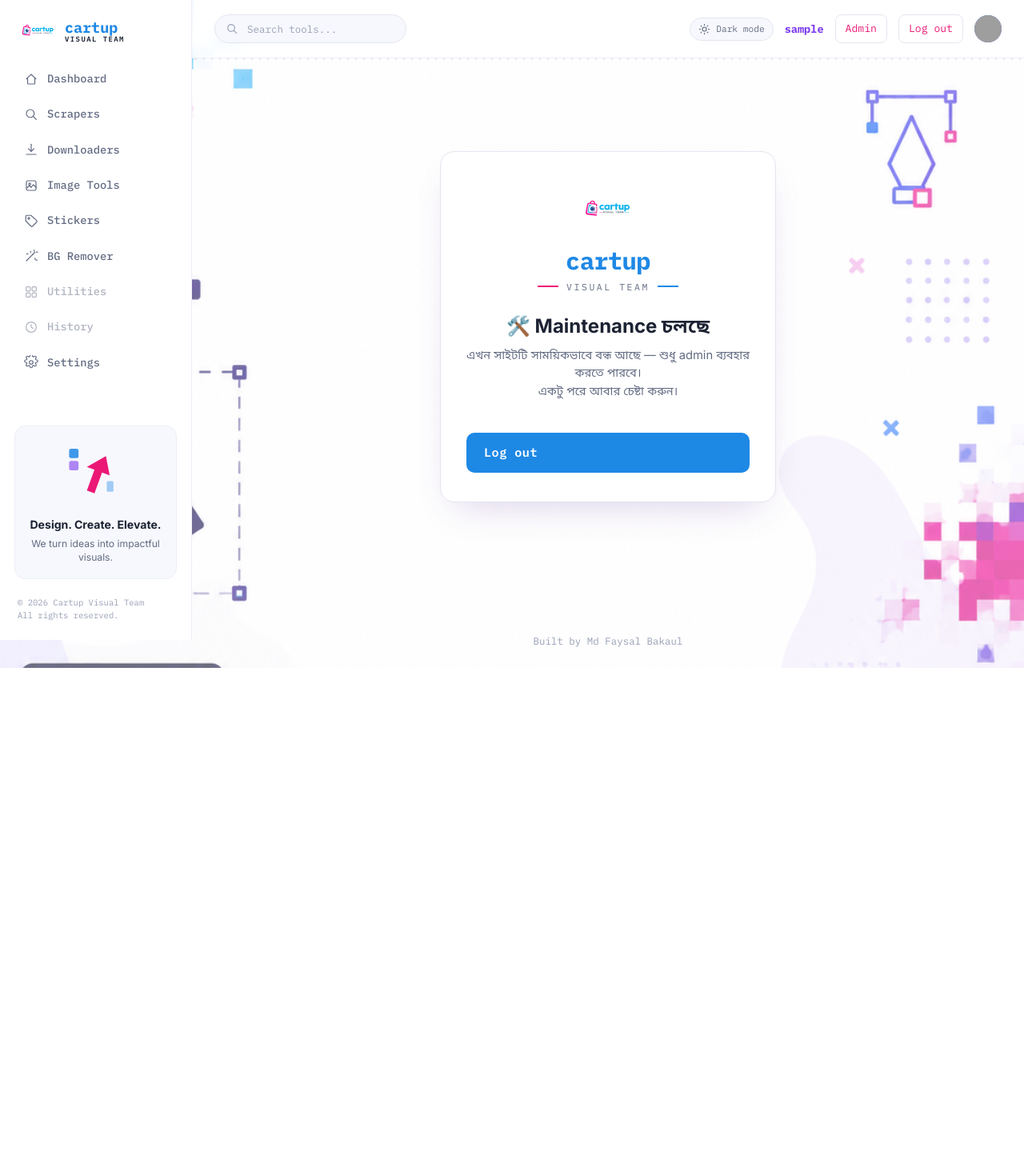
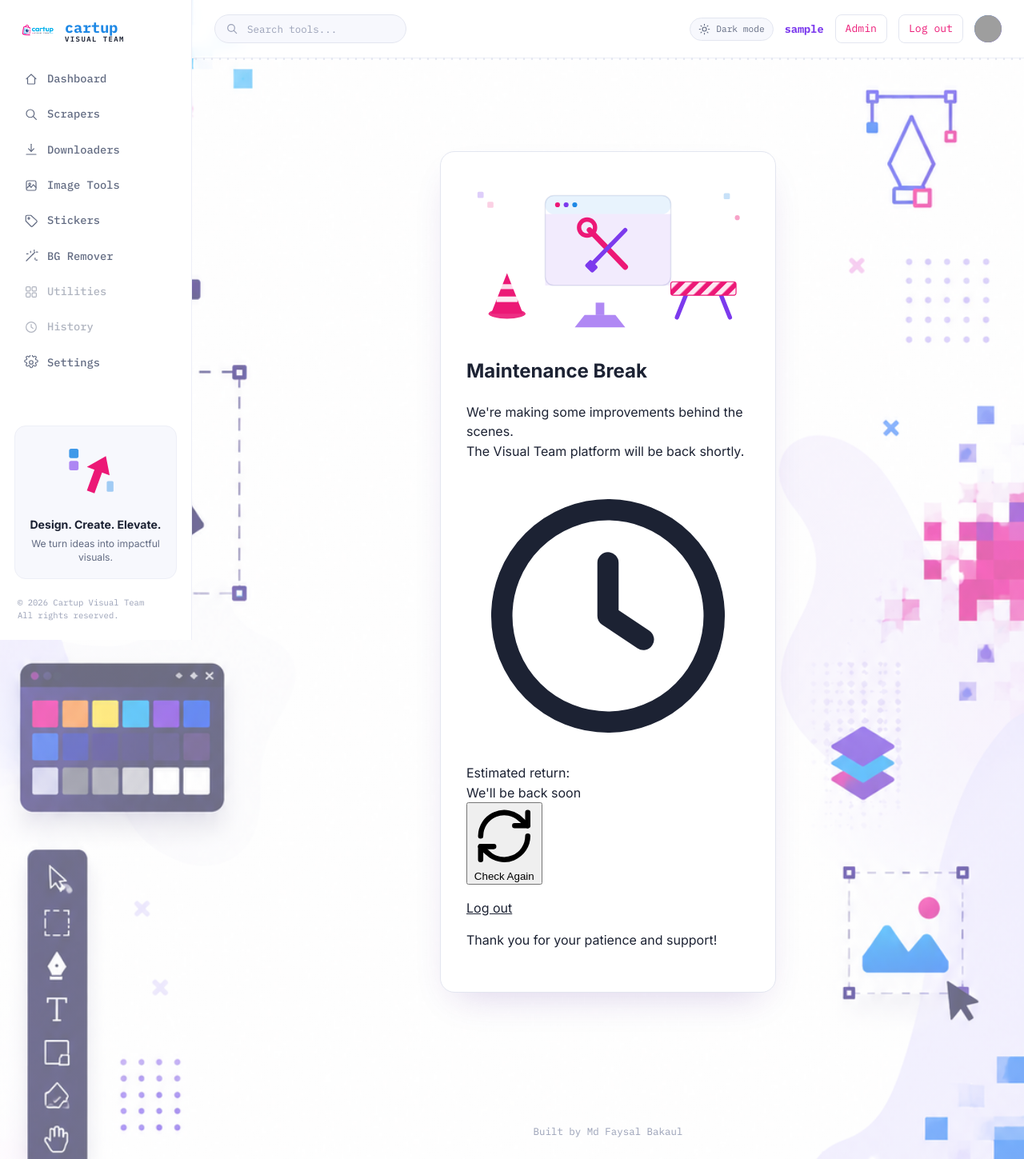
Before and after one commit to faysal580/my-webapp, a Flask app: template webapp/templates/maintenance.html in a window 1280 px wide. Shown: the whole page at 80% size. Before the commit the page ends 835 px from the top, so only its background shows below. Run offline with Flask 3, Linux system fonts and the light colour scheme; the template is opened without the code that fills it, so the values that code supplies are empty; the visitor is signed in with stand-in values (Sample User, id 1); grey boxes are pictures that could not be loaded.

Commit message:
Add files via upload

```diff
--- /dev/null
+++ b/webapp/templates/_maintenance_screen.html
@@ -0,0 +1,97 @@
+{# Expects: message (string), show_admin_login (bool), next_url (string, only used
+   when show_admin_login is true), show_logout (bool) #}
+<div class="maintenance-screen">
+  <svg class="maintenance-illustration" viewBox="0 0 460 250" fill="none" xmlns="http://www.w3.org/2000/svg" aria-hidden="true">
+    <defs>
+      <linearGradient id="mtGrad" x1="0" y1="0" x2="1" y2="1">
+        <stop offset="0%" stop-color="var(--accent-text)"/>
+        <stop offset="55%" stop-color="var(--accent-2)"/>
+        <stop offset="100%" stop-color="var(--accent)"/>
+      </linearGradient>
+      <pattern id="mtStripes" width="16" height="16" patternTransform="rotate(45)" patternUnits="userSpaceOnUse">
+        <rect width="16" height="16" fill="var(--accent-text)"/>
+        <rect width="8" height="16" fill="#ffffff" opacity="0.9"/>
+      </pattern>
+    </defs>
+
+    <!-- decorative corner squares -->
+    <rect x="18" y="18" width="10" height="10" rx="2" fill="var(--accent-2)" opacity="0.25"/>
+    <rect x="34" y="34" width="10" height="10" rx="2" fill="var(--accent-text)" opacity="0.2"/>
+    <rect x="418" y="20" width="10" height="10" rx="2" fill="var(--accent)" opacity="0.25"/>
+    <circle cx="440" cy="60" r="4" fill="var(--accent-text)" opacity="0.4"/>
+
+    <!-- traffic cone -->
+    <ellipse cx="66" cy="216" rx="30" ry="8" fill="var(--accent-text)" opacity="0.9"/>
+    <polygon points="66,150 40,216 92,216" fill="var(--accent-text)"/>
+    <rect x="49" y="188" width="34" height="9" fill="#ffffff" opacity="0.9"/>
+    <rect x="55" y="168" width="22" height="8" fill="#ffffff" opacity="0.85"/>
+
+    <!-- barrier -->
+    <line x1="358" y1="182" x2="342" y2="222" stroke="var(--accent-2)" stroke-width="7" stroke-linecap="round"/>
+    <line x1="412" y1="182" x2="428" y2="222" stroke="var(--accent-2)" stroke-width="7" stroke-linecap="round"/>
+    <rect x="332" y="164" width="106" height="22" rx="4" fill="url(#mtStripes)" stroke="var(--accent-text)" stroke-width="1.5"/>
+
+    <!-- monitor -->
+    <rect x="128" y="24" width="204" height="146" rx="14" fill="var(--panel)" stroke="var(--border)" stroke-width="2"/>
+    <rect x="128" y="24" width="204" height="30" rx="14" fill="var(--accent-soft)"/>
+    <circle cx="148" cy="39" r="4" fill="var(--accent-text)"/>
+    <circle cx="162" cy="39" r="4" fill="var(--accent-2)"/>
+    <circle cx="176" cy="39" r="4" fill="var(--accent)"/>
+    <rect x="128" y="54" width="204" height="116" rx="0" fill="var(--accent-2-soft)"/>
+    <rect x="210" y="198" width="14" height="20" fill="var(--accent-2)" opacity="0.6"/>
+    <polygon points="192,218 242,218 258,238 176,238" fill="var(--accent-2)" opacity="0.6"/>
+
+    <!-- wrench + screwdriver -->
+    <line x1="200" y1="80" x2="258" y2="140" stroke="var(--accent-text)" stroke-width="9" stroke-linecap="round"/>
+    <circle cx="196" cy="76" r="13" fill="none" stroke="var(--accent-text)" stroke-width="7"/>
+    <line x1="258" y1="80" x2="200" y2="140" stroke="var(--accent-2)" stroke-width="7" stroke-linecap="round"/>
+    <rect x="196" y="130" width="14" height="18" rx="3" fill="var(--accent-2)" transform="rotate(-45 203 139)"/>
+  </svg>
+
+  <h1 class="maintenance-heading">Maintenance <span class="maintenance-gradient-text">Break</span></h1>
+  <div class="maintenance-divider"><span></span><span></span><span></span></div>
+
+  <p class="maintenance-subtext">
+    We're making some improvements behind the scenes.<br>
+    The Visual Team platform will be back shortly.
+  </p>
+
+  <div class="maintenance-eta-box">
+    <span class="maintenance-eta-icon">
+      <svg viewBox="0 0 24 24" fill="none" stroke="currentColor" stroke-width="1.8" stroke-linecap="round" stroke-linejoin="round"><circle cx="12" cy="12" r="9"/><path d="M12 7.5V12l3 2"/></svg>
+    </span>
+    <span>
+      <span class="maintenance-eta-label">Estimated return:</span><br>
+      <span class="maintenance-eta-value">{{ message or "We'll be back soon" }}</span>
+    </span>
+  </div>
+
+  <button type="button" class="maintenance-check-btn" onclick="window.location.reload()">
+    <svg viewBox="0 0 24 24" fill="none" stroke="currentColor" stroke-width="2" stroke-linecap="round" stroke-linejoin="round"><path d="M3 12a9 9 0 0 1 15.3-6.4L21 8"/><path d="M21 3v5h-5"/><path d="M21 12a9 9 0 0 1-15.3 6.4L3 16"/><path d="M3 21v-5h5"/></svg>
+    Check Again
+  </button>
+
+  {% if show_logout %}
+    <p class="maintenance-footer"><a href="{{ url_for('logout') }}">Log out</a></p>
+  {% endif %}
+
+  <p class="maintenance-footer">Thank you for your patience and support!</p>
+
+  {% if show_admin_login %}
+    <details class="maintenance-admin-toggle">
+      <summary>Admin Login</summary>
+      <form method="post" class="login-form maintenance-admin-form">
+        <input type="hidden" name="next" value="{{ next_url }}">
+        <div class="form-row">
+          <label for="admin_username">Username</label>
+          <input class="text-input" type="text" id="admin_username" name="username" autocomplete="username" required>
+        </div>
+        <div class="form-row">
+          <label for="admin_password">Password</label>
+          <input class="text-input" type="password" id="admin_password" name="password" autocomplete="current-password" required>
+        </div>
+        <button type="submit" class="run-btn login-btn"><span>Log In</span></button>
+      </form>
+    </details>
+  {% endif %}
+</div>
--- a/webapp/templates/maintenance.html
+++ b/webapp/templates/maintenance.html
@@ -3,25 +3,10 @@
 {% block body_class %}login-page{% endblock %}
 {% block content %}
   <section class="login-wrap">
-    <div class="login-card" style="text-align:center;">
-      <div class="login-brand">
-        <img src="{{ url_for('static', filename='images/logo.png') }}" alt="Cartup Visual Team" class="login-brand-logo">
-        <div class="login-brand-word">cartup</div>
-        <div class="login-brand-sub">
-          <span class="login-brand-line login-brand-line-pink"></span>VISUAL TEAM<span class="login-brand-line login-brand-line-blue"></span>
-        </div>
-      </div>
-
-      <h1 class="login-title">🛠️ Maintenance চলছে</h1>
-      <p class="lead login-lead">
-        এখন সাইটটি সাময়িকভাবে বন্ধ আছে — শুধু admin ব্যবহার করতে পারবে।
-        {% if message %}<br>{{ message }}{% endif %}
-        <br>একটু পরে আবার চেষ্টা করুন।
-      </p>
-
-      <a href="{{ url_for('logout') }}" class="run-btn login-btn" style="margin-top: 1rem; text-decoration:none;">
-        <span>Log out</span>
-      </a>
+    <div class="login-card login-card-maintenance">
+      {% set show_admin_login = false %}
+      {% set show_logout = true %}
+      {% include "_maintenance_screen.html" with context %}
     </div>
   </section>
 {% endblock %}
```
